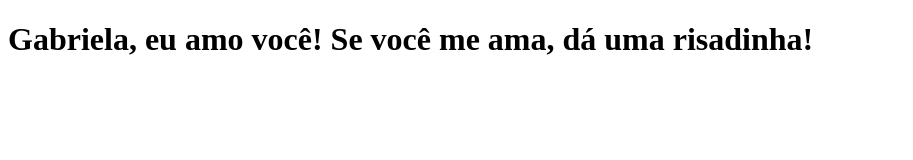
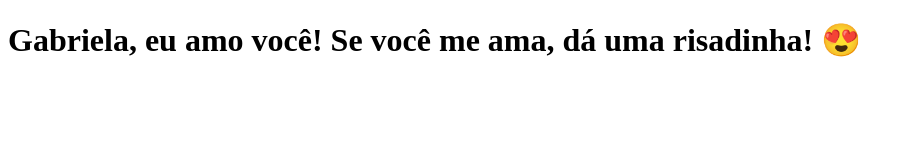
Before and after one commit to eduardozaniboni/clone-tabnews, a Next.js app: page / in a window 1280 px wide. Shown: the top 160 px of the page, without its empty margins (0-913 px from the left). Built offline with nearby package versions, Linux system fonts and the light colour scheme.

Commit message:
modifica a frase

```diff
--- a/pages/index.js
+++ b/pages/index.js
@@ -1,5 +1,5 @@
 function Home() {
-  return <h1>Gabriela, eu amo você! Se você me ama, dá uma risadinha!</h1>;
+  return <h1>Gabriela, eu amo você! Se você me ama, dá uma risadinha! 😍</h1>;
 }
 
 export default Home;
```
